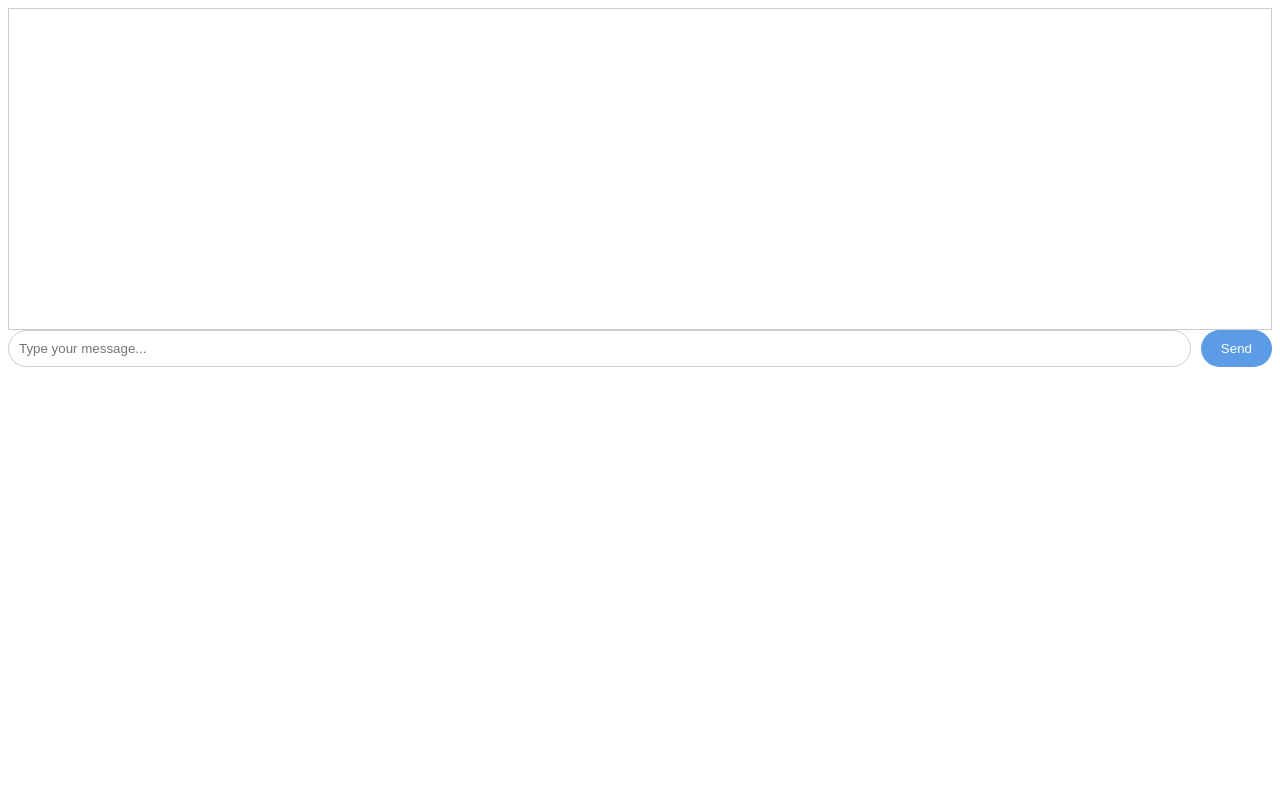
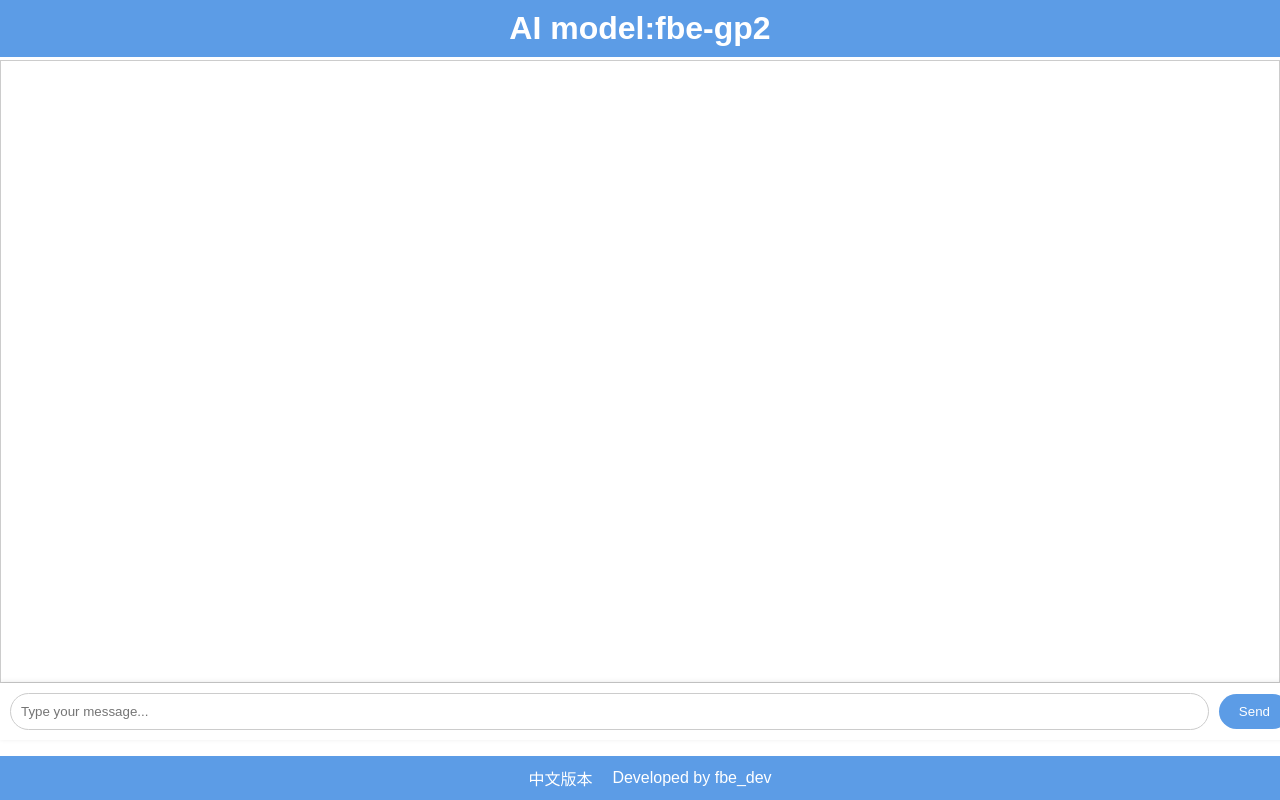
Before and after one commit to fbedev/sageAI, a plain HTML site: page index.html in a window 1280 px wide. Drawn offline with Linux system fonts and the light colour scheme.

Commit message:
Add files via upload

```diff
--- a/index.html
+++ b/index.html
@@ -5,11 +5,20 @@
     <link rel="stylesheet" type="text/css" href="style.css">
 </head>
 <body>
-    <div id="chatbox"></div>
-    <div class="input-container">
-        <input type="text" id="userInput" placeholder="Type your message...">
-        <button id="sendButton">Send</button>
+    <header>
+        <h1 id="modelLabel">AI model:fbe-gp2</h1>
+    </header>
+    <div class="chat-container">
+        <div id="chatbox"></div>
+        <div class="input-container">
+            <input type="text" id="userInput" placeholder="Type your message...">
+            <button id="sendButton">Send</button>
+        </div>
     </div>
+    <footer>
+        <span id="chineseVersion" onclick="switchLanguage()">中文版本</span>
+        <span id="developerLabel">Developed by fbe_dev</span>
+    </footer>
 
     <script src="script.js"></script>
 </body>
--- a/script.js
+++ b/script.js
@@ -1,6 +1,8 @@
 const chatbox = document.getElementById('chatbox');
 const userInput = document.getElementById('userInput');
 const sendButton = document.getElementById('sendButton');
+const developerLabel = document.getElementById('developerLabel');
+const modelLabel = document.getElementById('modelLabel');
 
 function addMessage(message, isUser) {
     const chatMessage = document.createElement('div');
@@ -28,7 +30,12 @@ function sendMessage() {
         },
         body: JSON.stringify({ message: message }),
     })
-    .then(response => response.json())
+    .then(response => {
+        if (!response.ok) {
+            throw new Error('Network response was not ok');
+        }
+        return response.json();
+    })
     .then(data => {
         const response = "AI Bot: " + data.message;
         addMessage(response, false);
@@ -39,6 +46,20 @@ function sendMessage() {
     });
 }
 
+function showDeveloperInfo() {
+    addMessage('開發者：道明403-40楊閔竣', false);
+}
+
+function switchLanguage() {
+    // Logic to switch the language goes here
+    // For this example, let's simply add a message to the chatbox indicating that the Chinese version is not available
+    addMessage("Not available 未推出", false);
+}
+
+chatbox.addEventListener('click', () => {
+    userInput.focus();
+});
+
 userInput.addEventListener('keyup', (event) => {
     if (event.key === 'Enter') {
         sendMessage();
@@ -46,3 +67,4 @@ userInput.addEventListener('keyup', (event) => {
 });
 
 sendButton.addEventListener('click', sendMessage);
+developerLabel.addEventListener('click', showDeveloperInfo);
--- a/style.css
+++ b/style.css
@@ -1,12 +1,37 @@
 body {
     font-family: Arial, sans-serif;
+    margin: 0;
+    padding: 0;
+}
+
+header {
+    background-color: #5c9ce6;
+    color: #fff;
+    text-align: center;
+    padding: 10px;
+}
+
+header h1 {
+    margin: 0;
+}
+
+.chat-container {
+    position: fixed;
+    top: 60px;
+    bottom: 60px; /* Adjust the bottom position to accommodate the footer */
+    left: 0;
+    width: 100%;
+    display: flex;
+    flex-direction: column;
+    background-color: #5c9ce6;
 }
 
 #chatbox {
+    flex: 1;
     border: 1px solid #ccc;
     padding: 10px;
-    height: 300px;
     overflow-y: scroll;
+    background-color: #ffffff;
 }
 
 .chat-message {
@@ -22,6 +47,14 @@ body {
 
 .input-container {
     display: flex;
+    align-items: center;
+    padding: 10px;
+    background-color: #fff;
+    position: sticky;
+    bottom: 0;
+    left: 0;
+    width: 100%;
+    box-shadow: 0 -1px 5px rgba(0, 0, 0, 0.1);
 }
 
 #userInput {
@@ -55,3 +88,30 @@ body {
 #sendButton:active {
     transform: scale(0.9);
 }
+
+footer {
+    display: flex;
+    justify-content: center;
+    align-items: center;
+    background-color: #5c9ce6;
+    color: #fff;
+    padding: 10px;
+    position: fixed;
+    bottom: 0;
+    left: 0;
+    width: 100%;
+}
+
+footer span {
+    cursor: pointer;
+    margin: 0 10px;
+}
+
+
+/* Media Query for Mobile Devices */
+@media (max-width: 600px) {
+    .chat-container {
+        top: 50px;
+        bottom: 50px; /* Adjust the bottom position for mobile display */
+    }
+}
```
